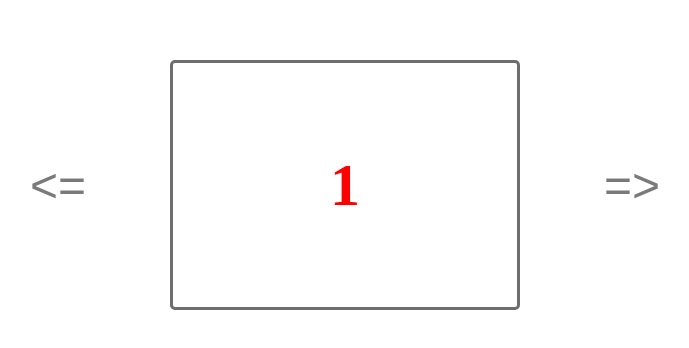
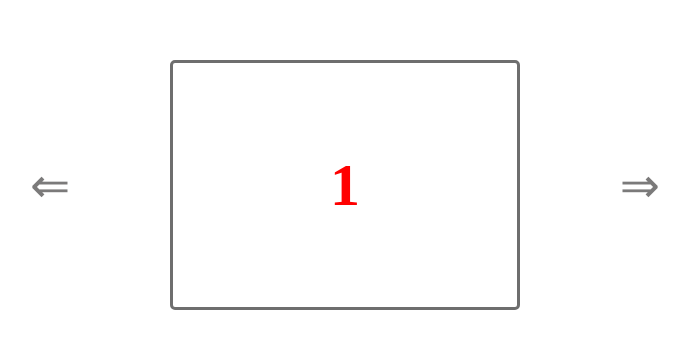
Before and after one commit to milance78/infinite-slider, a plain HTML site: page index.html in a window 1280 px wide. Shown: the part 140-488 px from the top of the page, 330-1019 px from the left. Drawn offline with Linux system fonts and the light colour scheme.

Commit message:
arrows changed

```diff
--- a/index.html
+++ b/index.html
@@ -15,8 +15,8 @@
         <div class="slider-window">
             <div class="slider"></div>
         </div>
-        <button class="arrow left">&#60=</button>
-        <button class="arrow right">=&#62</button>
+        <button class="arrow left">&lArr;</button>
+        <button class="arrow right">&rArr;</button>
     </div>
     <div class="prikaz"></div>
 
```
